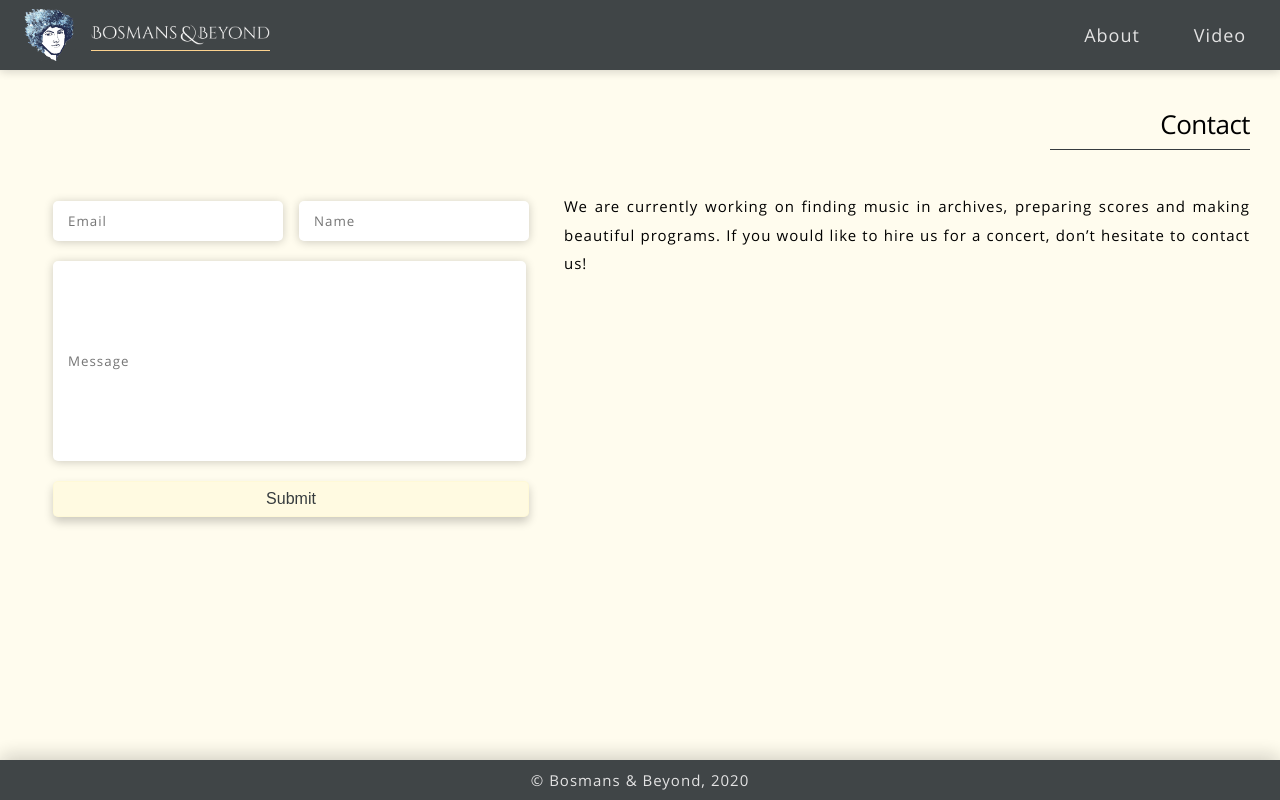
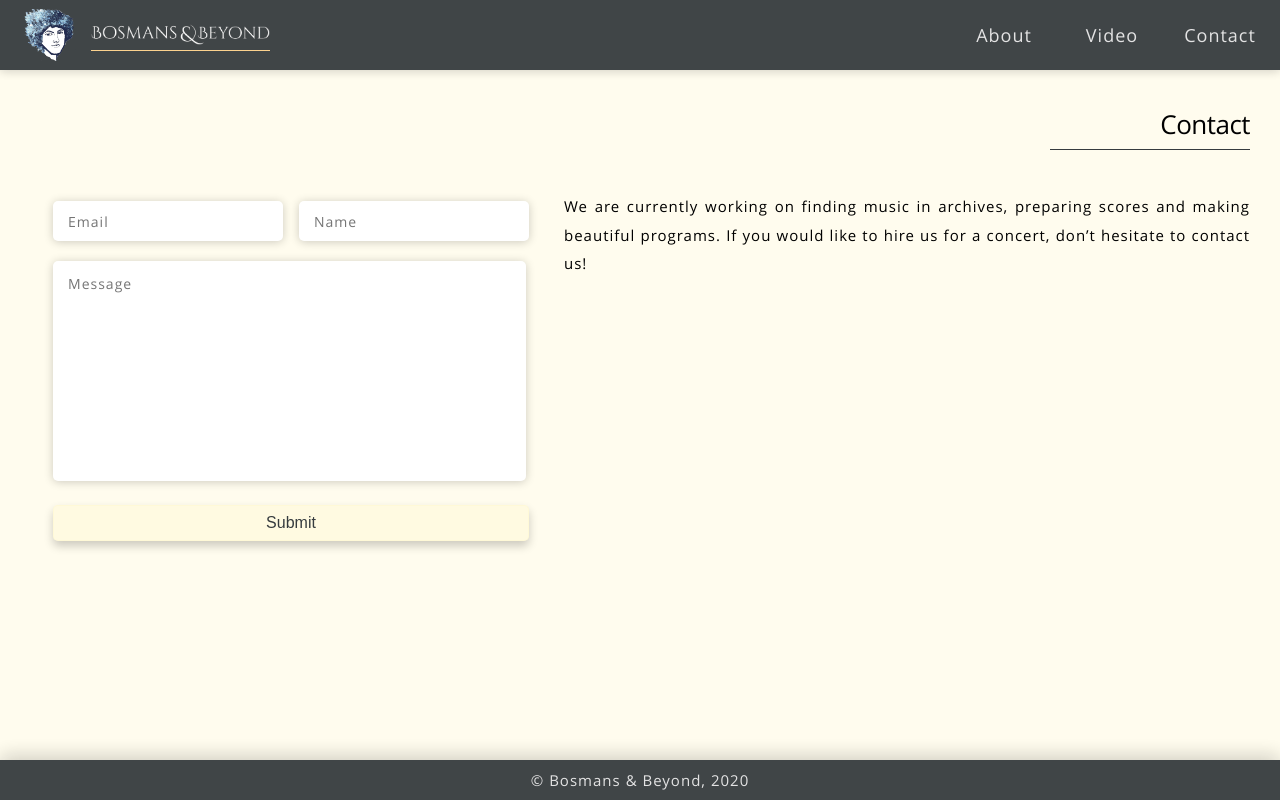
Before and after one commit to BKmetoff/bosmans-and-beyond, a React (Create React App) app: page /contact in a window 1280 px wide. Built offline with nearby package versions, Linux system fonts and the light colour scheme.

Commit message:
fix: use textarea instead of input for message in form component

```diff
--- a/src/components/backbone/Form.js
+++ b/src/components/backbone/Form.js
@@ -4,6 +4,7 @@ import styled from 'styled-components'
 import { Theme } from '../theme/Theme'
 import Button from './Button'
 import Input from './Input'
+import Textarea from './Textarea'
 
 const BaseForm = styled.form`
 	display: flex;
@@ -32,14 +33,26 @@ export default function Form() {
 		<BaseForm action='/contact' name='contact' method='post'>
 			<input type='hidden' name='form-name' value='contact' />
 			<NameEmailWrapper>
-				<Input name='email' type='email' placeholder='Email' required />
-				<Input name='name' type='text' placeholder='Name' required />
+				<Input
+					name='email'
+					type='email'
+					placeholder='Email'
+					label='email'
+					required
+				/>
+				<Input
+					name='name'
+					type='text'
+					placeholder='Name'
+					label='name'
+					required
+				/>
 			</NameEmailWrapper>
-			<Input
-				message
+			<Textarea
 				name='message'
-				type='text'
+				rows='10'
 				placeholder='Message'
+				label='message'
 				required
 			/>
 			<SubmitButton type='submit' kind='primary'>
--- a/src/components/backbone/Input.js
+++ b/src/components/backbone/Input.js
@@ -14,13 +14,13 @@ const Input = styled.input`
 	margin-right: ${Theme.margin.XS};
 	box-shadow: ${Theme.shadow.S};
 
-	${({ message }) =>
+	/* ${({ message }) =>
 		message !== undefined &&
 		css`
 			height: 200px;
 			@media (min-width: 769px) {
 				width: 90%;
 			}
-		`}
+		`} */
 `
 export default Input
--- /dev/null
+++ b/src/components/backbone/Textarea.js
@@ -0,0 +1,21 @@
+import styled from 'styled-components'
+import { Theme } from '../theme/Theme'
+
+const Textarea = styled.textarea`
+	height: 200px;
+	width: 200px;
+	border: none;
+	border-radius: ${Theme.borderRadiusM};
+	resize: none;
+	padding: ${Theme.padding.XS} ${Theme.padding.S} ${Theme.padding.XS}
+		${Theme.padding.S};
+	margin: ${Theme.margin.S} ${Theme.margin.XS} ${Theme.margin.S}
+		${Theme.margin.XS};
+	box-shadow: ${Theme.shadow.S};
+
+	@media (min-width: 769px) {
+		width: 90%;
+	}
+`
+
+export default Textarea
--- a/src/components/resources/Resources.js
+++ b/src/components/resources/Resources.js
@@ -1,5 +1,5 @@
 export const COPY = {
-	headerLinks: ['About', 'Video'],
+	headerLinks: ['About', 'Video', 'Contact'],
 
 	people: {
 		natalia: {
--- a/src/components/theme/Theme.js
+++ b/src/components/theme/Theme.js
@@ -99,9 +99,14 @@ export const GlobalStyle = createGlobalStyle`
     -webkit-tap-highlight-color: transparent;
   }
 
+	textarea,
+	input,
 	::placeholder {
-		font-family: 'Open Sans', 'sans-serif';
+		font-size:14px;
 		letter-spacing: 1px;
 		line-height: 1.9;
+		font-family: 'Open Sans', 'sans-serif', -apple-system, BlinkMacSystemFont,
+		'Segoe UI', 'Roboto', 'Oxygen', 'Ubuntu', 'Cantarell', 'Fira Sans',
+		'Droid Sans', 'Helvetica Neue', sans-serif;
 	}
 `
```
